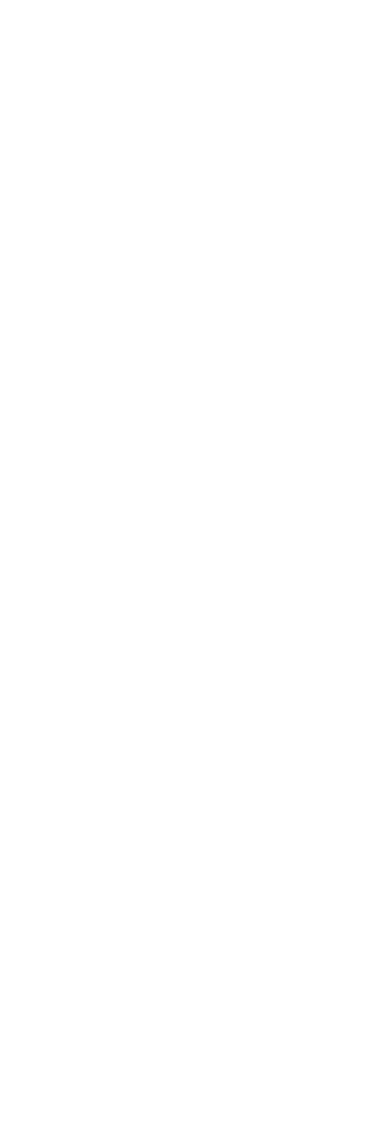
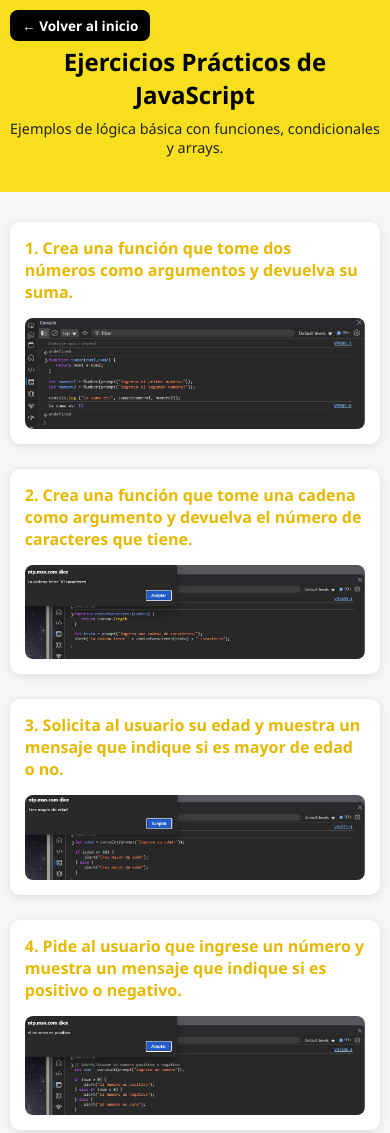
Before and after one commit to Caleb1523/JS, a plain HTML site: page html/ejercicios.html in a window 390 px wide. Shown: the top 1133 px of the page. Before the commit the page ends 844 px from the top, so only its background shows below. Drawn offline with Linux system fonts and the light colour scheme.

Commit message:
arreglo js

```diff
--- /dev/null
+++ b/css/ejercicios.css
@@ -0,0 +1,209 @@
+/* === Reset general === */
+* {
+    margin: 0;
+    padding: 0;
+    box-sizing: border-box;
+    font-family: "Segoe UI", Arial, sans-serif;
+}
+
+/* === Fondo general === */
+body {
+    background-color: #f5f6f7;
+    color: #222;
+    display: flex;
+    flex-direction: column;
+    min-height: 100vh;
+}
+
+/* === Encabezado con botón de navegación === */
+header {
+    background-color: #f7df1e; /* amarillo JS */
+    text-align: center;
+    padding: 50px 20px 60px 20px;
+    position: relative;
+}
+
+/* Botón volver al inicio */
+header nav {
+    position: absolute;
+    top: 15px;
+    left: 20px;
+}
+
+header nav a {
+    background-color: #000;
+    color: #fff;
+    padding: 10px 18px;
+    border-radius: 8px;
+    text-decoration: none;
+    font-weight: 600;
+    transition: background-color 0.3s;
+}
+
+header nav a:hover {
+    background-color: #333;
+}
+
+/* Título y subtítulo */
+header h1 {
+    font-size: 2.3rem;
+    font-weight: 700;
+    color: #000;
+    margin-bottom: 8px;
+}
+
+header p {
+    font-size: 1.1rem;
+    color: #222;
+}
+
+/* === Contenedor principal === */
+.contenedor {
+    width: 90%;
+    max-width: 1000px;
+    margin: 40px auto;
+}
+
+/* === Tarjetas === */
+.tarjeta {
+    background-color: #fff;
+    border-radius: 10px;
+    box-shadow: 0 2px 8px rgba(0, 0, 0, 0.1);
+    padding: 25px;
+    margin-bottom: 25px;
+    transition: transform 0.2s ease, box-shadow 0.2s ease;
+}
+
+.tarjeta:hover {
+    transform: translateY(-5px);
+    box-shadow: 0 4px 15px rgba(0, 0, 0, 0.15);
+}
+
+/* Títulos dentro de tarjetas */
+.tarjeta h2 {
+    font-size: 1.1rem;
+    color: #e6b800; /* tono dorado JS */
+    margin-bottom: 15px;
+}
+
+/* Imágenes */
+.tarjeta img {
+    width: 100%;
+    max-width: 700px;
+    display: block;
+    margin: 0 auto;
+    border-radius: 8px;
+}
+
+/* === Footer === */
+footer {
+    background-color: #1e1e1e;
+    color: #fff;
+    text-align: center;
+    padding: 20px;
+    margin-top: auto;
+    font-size: 0.9rem;
+}
+
+/* === RESPONSIVE DESIGN === */
+
+/* --- Tablets (hasta 992px) --- */
+@media (max-width: 992px) {
+    header {
+        padding: 40px 15px 50px 15px;
+    }
+
+    header h1 {
+        font-size: 2rem;
+    }
+
+    header p {
+        font-size: 1rem;
+    }
+
+    .contenedor {
+        width: 95%;
+        margin: 30px auto;
+    }
+
+    .tarjeta {
+        padding: 20px;
+    }
+
+    .tarjeta h2 {
+        font-size: 1rem;
+    }
+
+    .tarjeta img {
+        max-width: 100%;
+    }
+}
+
+/* --- Celulares grandes (hasta 768px) --- */
+@media (max-width: 768px) {
+    header {
+        padding: 35px 15px 45px 15px;
+    }
+
+    header nav a {
+        padding: 8px 14px;
+        font-size: 0.9rem;
+        display: flex;
+    }
+
+    header h1 {
+        margin-top: 20px;
+        font-size: 1.8rem;
+    }
+
+    header p {
+        font-size: 0.95rem;
+    }
+
+    .tarjeta {
+        padding: 18px;
+    }
+
+    .tarjeta h2 {
+        font-size: 1rem;
+    }
+
+    footer {
+        font-size: 0.8rem;
+        padding: 15px;
+    }
+}
+
+/* --- Celulares pequeños (hasta 480px) --- */
+@media (max-width: 480px) {
+    header {
+        padding: 25px 10px 35px 10px;
+    }
+
+    header nav {
+        top: 10px;
+        left: 10px;
+    }
+
+    header nav a {
+        padding: 6px 12px;
+        font-size: 0.85rem;
+    }
+
+    header h1 {
+        font-size: 1.5rem;
+    }
+
+    header p {
+        font-size: 0.9rem;
+    }
+
+    .tarjeta {
+        padding: 15px;
+        font-size: 0.9rem;
+    }
+
+    footer {
+        font-size: 0.75rem;
+    }
+}
--- a/css/style.css
+++ b/css/style.css
@@ -64,3 +64,102 @@ footer {
     color: #fff;
     font-size: 0.9rem;
 }
+
+/* --- Tablets (hasta 992px) --- */
+@media (max-width: 992px) {
+    header {
+        padding: 40px 15px 50px 15px;
+    }
+
+    header h1 {
+        font-size: 2rem;
+    }
+
+    header p {
+        font-size: 1rem;
+    }
+
+    .contenedor {
+        width: 95%;
+        margin: 30px auto;
+    }
+
+    .tarjeta {
+        padding: 20px;
+    }
+
+    .tarjeta h2 {
+        font-size: 1rem;
+    }
+
+    .tarjeta img {
+        max-width: 100%;
+    }
+}
+
+/* --- Celulares grandes (hasta 768px) --- */
+@media (max-width: 768px) {
+    header {
+        padding: 35px 15px 45px 15px;
+    }
+
+    header nav a {
+        padding: 8px 14px;
+        font-size: 0.9rem;
+    }
+
+    header h1 {
+        font-size: 1.8rem;
+    }
+
+    header p {
+        font-size: 0.95rem;
+    }
+
+    .tarjeta {
+        padding: 18px;
+    }
+
+    .tarjeta h2 {
+        font-size: 1rem;
+    }
+
+    footer {
+        font-size: 0.8rem;
+        padding: 15px;
+    }
+}
+
+/* --- Celulares pequeños (hasta 480px) --- */
+@media (max-width: 480px) {
+    header {
+        padding: 25px 10px 35px 10px;
+    }
+
+    header nav {
+        top: 10px;
+        left: 10px;
+    }
+
+    header nav a {
+        padding: 6px 12px;
+        font-size: 0.85rem;
+    }
+
+    header h1 {
+        font-size: 1.5rem;
+    }
+
+    header p {
+        font-size: 0.9rem;
+    }
+
+    .tarjeta {
+        padding: 15px;
+        font-size: 0.9rem;
+    }
+
+    footer {
+        font-size: 0.75rem;
+    }
+}
--- a/html/ejercicios.html
+++ b/html/ejercicios.html
@@ -0,0 +1,76 @@
+<!DOCTYPE html>
+<html lang="es">
+<head>
+    <meta charset="UTF-8">
+    <meta name="viewport" content="width=device-width, initial-scale=1.0">
+    <title>Ejercicios de JavaScript</title>
+    <link rel="stylesheet" href="../css/ejercicios.css">
+</head>
+<body>
+    <header>
+        <nav>
+            <a href="../index.html">← Volver al inicio</a>
+        </nav>
+        <h1>Ejercicios Prácticos de JavaScript</h1>
+        <p>Ejemplos de lógica básica con funciones, condicionales y arrays.</p>
+    </header>
+
+    <main class="contenedor">
+
+        <section class="tarjeta">
+            <h2>1. Crea una función que tome dos números como argumentos y devuelva su suma.</h2>
+            <img src="../img/ejercicio 1.jpg" alt="Ejercicio 1 - Suma de dos números">
+        </section>
+
+        <section class="tarjeta">
+            <h2>2. Crea una función que tome una cadena como argumento y devuelva el número de caracteres que tiene.</h2>
+            <img src="../img/ejercicio 2.jpg" alt="Ejercicio 2 - Contar caracteres">
+        </section>
+
+        <section class="tarjeta">
+            <h2>3. Solicita al usuario su edad y muestra un mensaje que indique si es mayor de edad o no.</h2>
+            <img src="../img/ejercicio 3.jpg" alt="Ejercicio 3 - Mayor de edad">
+        </section>
+
+        <section class="tarjeta">
+            <h2>4. Pide al usuario que ingrese un número y muestra un mensaje que indique si es positivo o negativo.</h2>
+            <img src="../img/ejercicio 4.jpg" alt="Ejercicio 4 - Positivo o negativo">
+        </section>
+
+        <section class="tarjeta">
+            <h2>5. Solicitar al usuario dos números y que seleccione de las operaciones básicas y muestre el resultado.</h2>
+            <img src="../img/ejercicio 5.jpg" alt="Ejercicio 5 - Operaciones básicas">
+        </section>
+
+        <section class="tarjeta">
+            <h2>6. Pide al usuario que ingrese un número y muestra un mensaje que indique si es par o impar.</h2>
+            <img src="../img/ejercicio 6.jpg" alt="Ejercicio 6 - Par o impar">
+        </section>
+
+        <section class="tarjeta">
+            <h2>7. Solicita al usuario su nombre y su género, y muestra un mensaje que indique si es hombre o mujer.</h2>
+            <img src="../img/ejercicio 7.jpg" alt="Ejercicio 7 - Nombre y género">
+        </section>
+
+        <section class="tarjeta">
+            <h2>8. Realizar la tabla de multiplicar del número ingresado por el usuario.</h2>
+            <img src="../img/ejercicio 8.jpg" alt="Ejercicio 8 - Tabla de multiplicar">
+        </section>
+
+        <section class="tarjeta">
+            <h2>9. Crea una función que tome un array de strings como argumento y devuelva un nuevo array con todas las strings en mayúsculas.</h2>
+            <img src="../img/ejercicio 9.jpg" alt="Ejercicio 9 - Array en mayúsculas">
+        </section>
+
+        <section class="tarjeta">
+            <h2>10. Crear una función donde coloque el nombre, la edad y la profesión y me muestre un mensaje: Bienvenido Jimmy Lombana al curso de Java, tiene 30 años y eres Ingeniero de sistemas.</h2>
+            <img src="../img/ejercicio 11.jpg" alt="Ejercicio 10 - Mensaje personalizado">
+        </section>
+
+    </main>
+
+    <footer>
+        <p>Curso práctico de JavaScript © 2025</p>
+    </footer>
+</body>
+</html>
--- a/js/main.js
+++ b/js/main.js
@@ -1,6 +1,7 @@
 // Función que muestra un mensaje al hacer clic en el botón
 function mostrarMensaje() {
-    alert("Hola, bienvenido al curso práctico de JavaScript");
+    // Redirige a otra página (puedes cambiar el nombre del archivo)
+    window.location.href = "./html/ejercicios.html";
 }
 
 // Asociar la función al botón
```
Also changed, not shown: html/funcionamiento.html (deleted), html/usabilidad.html (deleted), img/ejercicio 1.jpg (added), img/ejercicio 11.jpg (added), img/ejercicio 2.jpg (added), img/ejercicio 3.jpg (added), img/ejercicio 4.jpg (added), img/ejercicio 5.jpg (added), img/ejercicio 6.jpg (added), img/ejercicio 7.jpg (added), img/ejercicio 8.jpg (added), img/ejercicio 9.jpg (added).
